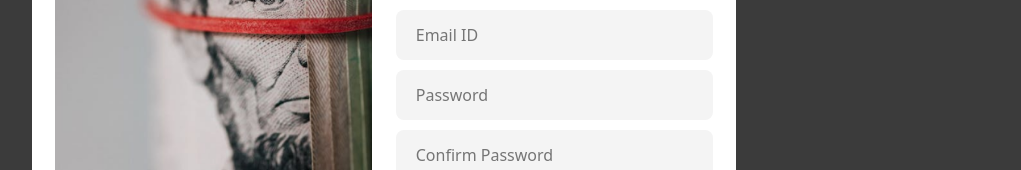
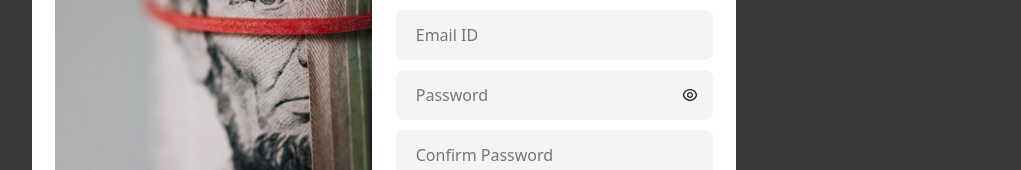
Before and after one commit to Angel2002-vj/Umall, a React (Create React App) app: page /register in a window 1280 px wide. Shown: the part 377-547 px from the top of the page, without its empty margins (256-1277 px from the left). Built offline with nearby package versions, Linux system fonts and the light colour scheme.

Commit message:
currections done and eye icon added on password.

```diff
--- a/src/Pages/Register.jsx
+++ b/src/Pages/Register.jsx
@@ -8,7 +8,7 @@ import { useCustomUseMutation } from "../Hooks/useApiServices"
 import { customerRegister } from "../constants/urlEndPoint"
 import { useNavigate } from "react-router-dom"
 import { ToastContainer, toast } from "react-toastify"
-import Loader from '../Register/Loader'
+import {RiEyeLine} from 'react-icons/ri'
 function Register() {
   const {register,handleSubmit,reset,formState: { errors },} = useForm()
   const {
@@ -25,7 +25,7 @@ function Register() {
 
   const navigate = useNavigate()
   const [isLoader, setIsLoader] = useState(false)
-	// const [showPassword, setShowPassword] = useState(false)
+	const [showPassword, setShowPassword] = useState(false)
   return (
   <>
       <ToastContainer />
@@ -62,11 +62,12 @@ function Register() {
                                                 validateMessage={"Not a valid email address"}/>
                                 </div>
                                 {errors.email?.message && ( <p className="error-text">{errors.email.message}</p>)}
-                                <div>
+                                <div  style={{position:'relative'}}>
                                 <CustomInput  placeholder="Password"
-                                type="password"
-                                register={register}
-                                name={"password"}/>
+                                              type={showPassword ? 'text' : 'password'}
+                                              register={register}
+                                              name={"password"}/>
+                                	<RiEyeLine onClick={()=>setShowPassword(prev=>!prev)} style={{position:'absolute',top:'35%',right:'15px'}}/>
                                 </div>
                                 {errors.password?.message && ( <p className="error-text">{errors.password.message}</p> )}
                                 <div>
```
